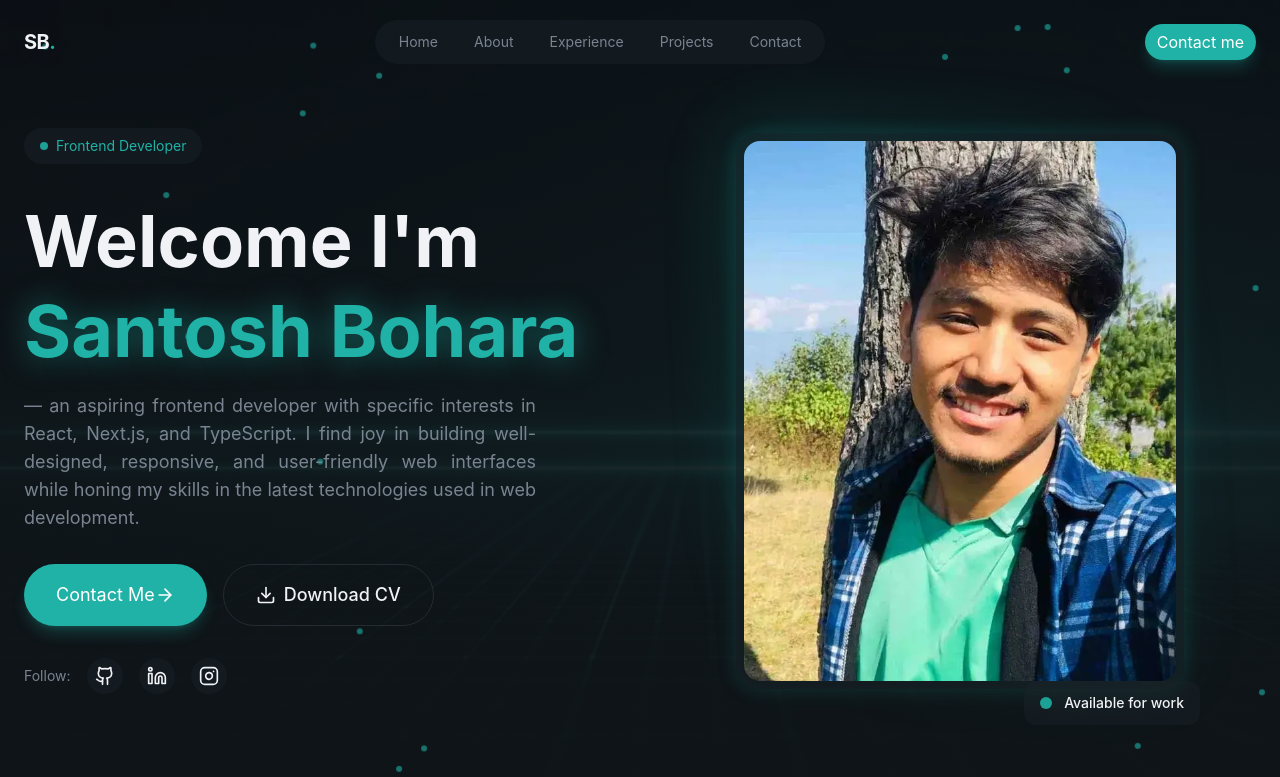
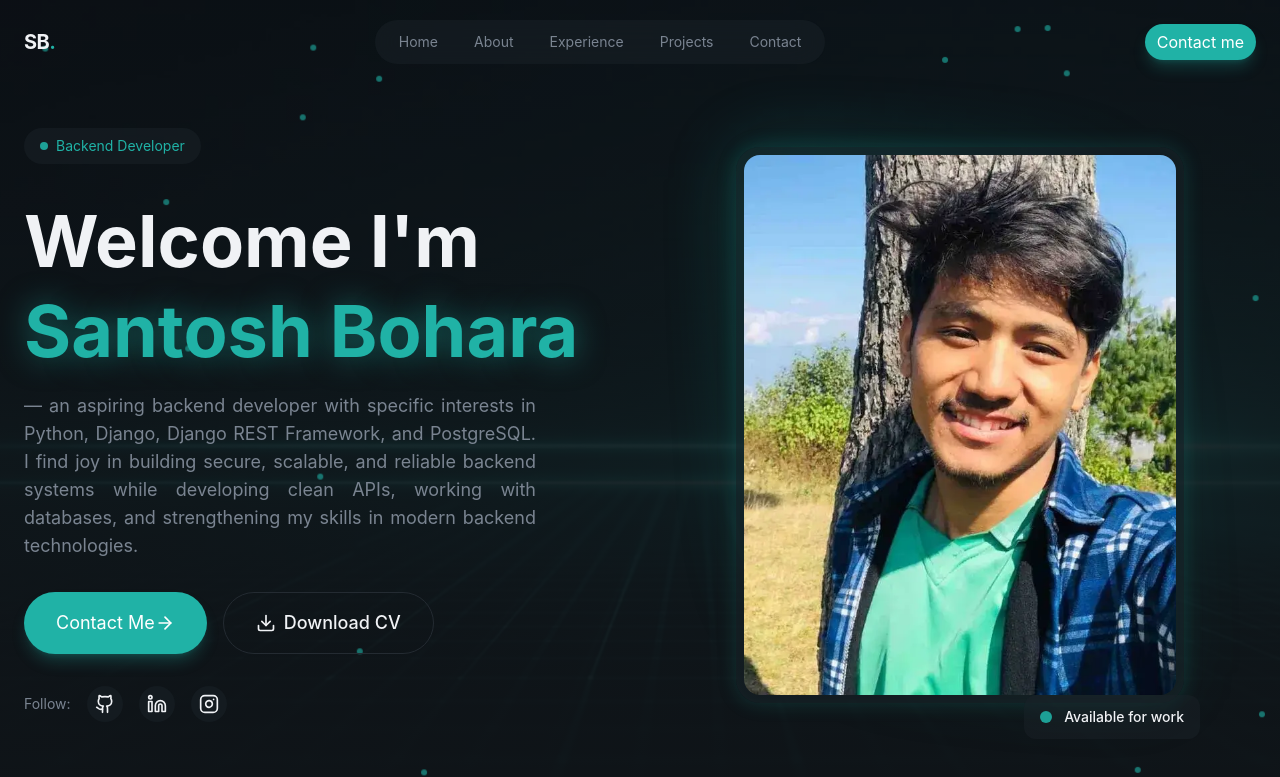
Before and after one commit to Sant7611/portfolio_2.0, a React (Vite) app: page / in a window 1280 px wide. Shown: the top 777 px of the page. Built offline with nearby package versions, Linux system fonts and the light colour scheme.

Commit message:
hero page changed

```diff
--- a/src/sections/Hero.jsx
+++ b/src/sections/Hero.jsx
@@ -53,7 +53,7 @@ const Hero = () => {
             <div className="animate-fade-in">
               <span className="inline-flex items-center gap-2 px-4 py-2 rounded-full text-sm text-primary glass">
                 <span className="w-2 h-2 bg-primary rounded-full animate-pulse" />
-                Frontend Developer
+                Backend Developer
               </span>
             </div>
 
@@ -64,11 +64,11 @@ const Hero = () => {
                 <span className="text-primary glow-text ">Santosh Bohara</span>
               </h1>
               <p className="text-lg text-muted-foreground max-w-lg animate-fade-in animation-delay-200 text-justify ">
-                — an aspiring frontend developer with specific interests in
-                React, Next.js, and TypeScript. I find joy in building
-                well-designed, responsive, and user-friendly web interfaces
-                while honing my skills in the latest technologies used in web
-                development.
+                — an aspiring backend developer with specific interests in
+                Python, Django, Django REST Framework, and PostgreSQL. I find
+                joy in building secure, scalable, and reliable backend systems
+                while developing clean APIs, working with databases, and
+                strengthening my skills in modern backend technologies.
               </p>
             </div>
 
```
